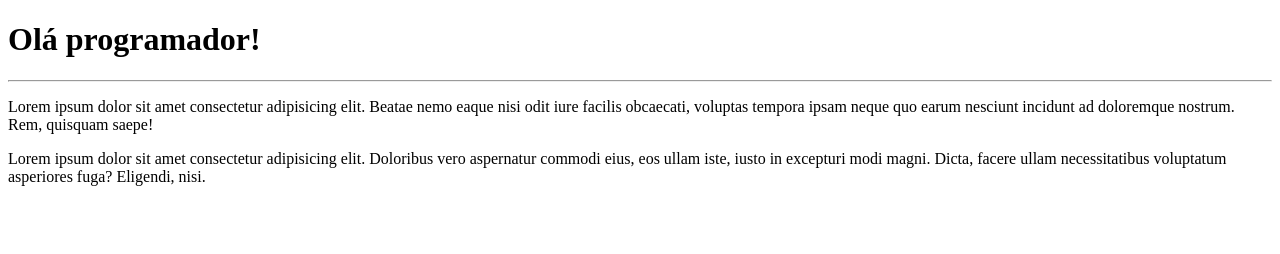
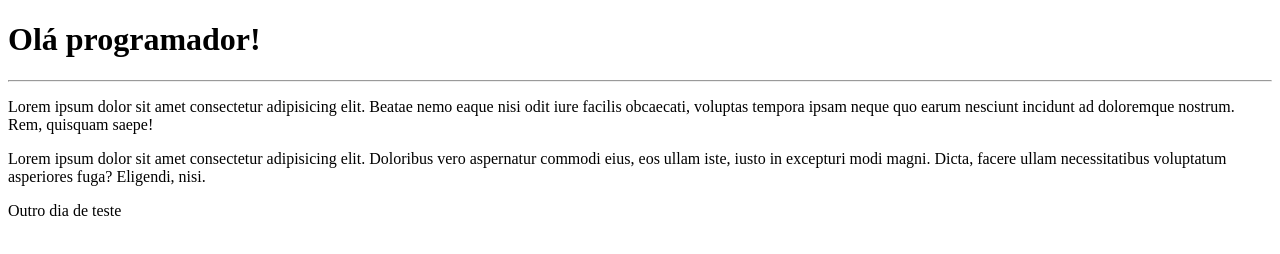
Before and after one commit to LopesMarioLopes/ola-mundo, a plain HTML site: page site HTML/index.html in a window 1280 px wide. Drawn offline with Linux system fonts and the light colour scheme.

Commit message:
Apenas testando

```diff
--- a/site HTML/index.html
+++ b/site HTML/index.html
@@ -13,5 +13,7 @@
 
      <p>Lorem ipsum dolor sit amet consectetur adipisicing elit. Doloribus vero aspernatur commodi eius, eos ullam iste, iusto in excepturi
      modi magni. Dicta, facere ullam necessitatibus voluptatum asperiores fuga? Eligendi, nisi.</p>
+
+     <p>Outro dia de teste</p>
 </body>
 </html>
```
